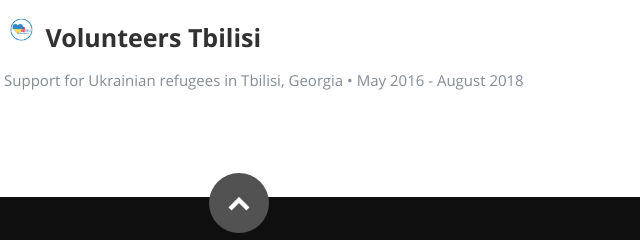
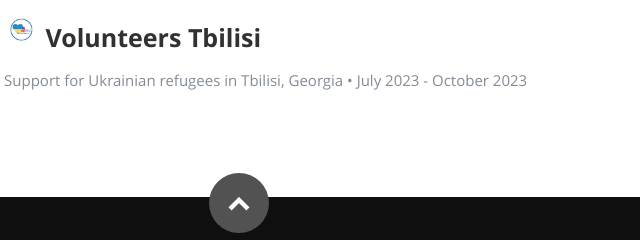
Before and after one commit to yungserge/cv_website, a plain HTML site: page de.html in a window 1280 px wide. Shown: the part 3403-3643 px from the top of the page, 401-1041 px from the left. Drawn offline with nearby package versions, Linux system fonts and the light colour scheme; no server answers.

Commit message:
Minor changes & translations

```diff
--- a/de.html
+++ b/de.html
@@ -395,7 +395,7 @@
          <div class="nine columns main-col">
 
             <h3> <img src="images/vt.png" alt="AWS_CCP" width="35" height="35"> Volunteers Tbilisi </h3>
-                  <em class="date">Support for Ukrainian refugees in Tbilisi, Georgia <span>&bull;</span> <em class="date">May 2016 - August 2018</em> </em></p>
+                  <em class="date">Support for Ukrainian refugees in Tbilisi, Georgia <span>&bull;</span> <em class="date">July 2023 - October 2023</em> </em></p>
 
 				</div><!-- end skill-bars -->
 
```
Also changed, not shown: index.html (+1 -1 lines), 2 other files.
